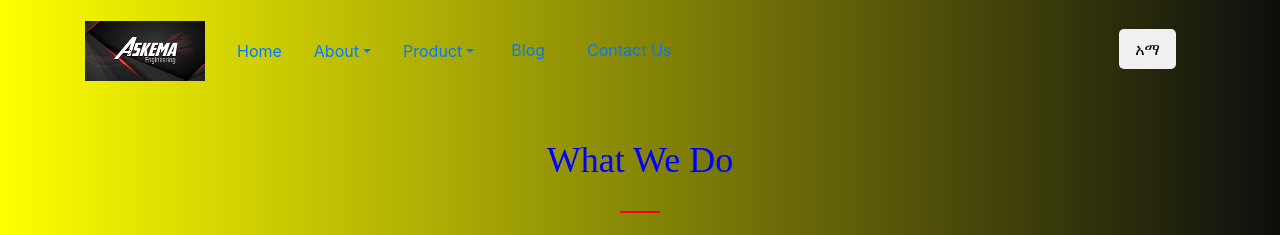
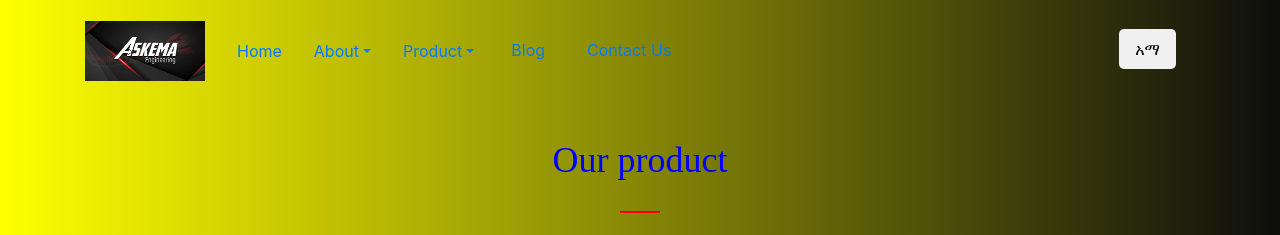
Before and after one commit to haileadugna/Askema-react, a React (Create React App) app in the folder askema/: page /products in a window 1280 px wide. Shown: the top 235 px of the page. Built offline with nearby package versions, Linux system fonts and the light colour scheme.

Commit message:
change title what we do page

```diff
--- a/askema/src/components/body/whatwedo.jsx
+++ b/askema/src/components/body/whatwedo.jsx
@@ -9,7 +9,7 @@ import product4 from '../../Assets/product4.png';
 export default function WhatWeDo() {
   return (
     <div className="whatwedo">
-      <h1 className=" text-center mb-4">What We Do</h1>
+      <h1 className=" text-center mb-4">Our product</h1>
       <hr />
 
       <div className="products row g-4">
```
